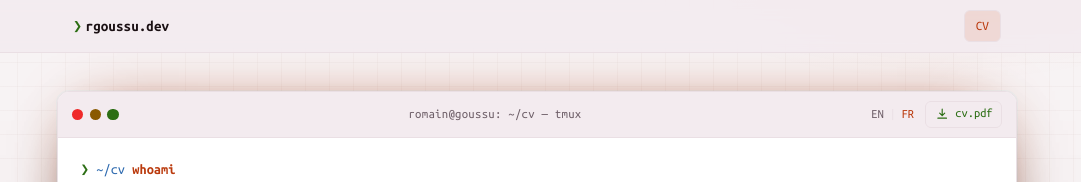
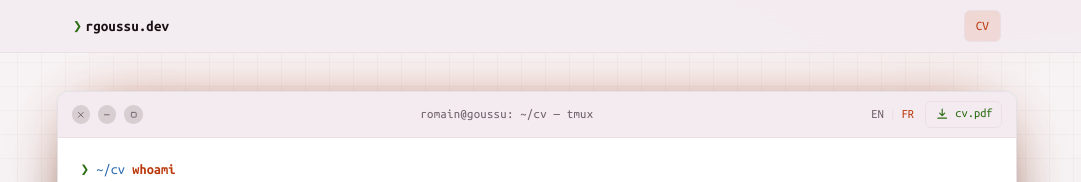
Before and after one commit to rgoussu-dev/CV-And-Blog, a plain HTML site: page cv/fr/index.html in a window 1280 px wide. Shown: the top 182 px of the page, without its empty margins (103-1184 px from the left). Drawn offline with Linux system fonts and the light colour scheme.

Commit message:
deploy CV from alfred@4a3fd0877e40a77229032d82cf13ce9c0d46a483 rgoussu-dev/Alfred@4a3fd0877e40a77229032d82cf13ce9c0d46a483

```diff
--- a/cv/assets/theme.css
+++ b/cv/assets/theme.css
@@ -111,11 +111,17 @@ body {
   background: var(--cv-bar);
   border-bottom: 1px solid var(--cv-line);
 }
-.term-dots { display: inline-flex; gap: 0.4rem; flex: 0 0 auto; }
-.term-dots i { width: 0.72rem; height: 0.72rem; border-radius: 50%; display: block; }
-.term-dots i:nth-child(1) { background: var(--cv-red); }
-.term-dots i:nth-child(2) { background: var(--cv-amber); }
-.term-dots i:nth-child(3) { background: var(--cv-green); }
+/* GNOME/Yaru window controls: glyphed circular buttons, close-first (Ubuntu Ambiance) */
+.term-btns { display: inline-flex; gap: 0.5rem; flex: 0 0 auto; }
+.term-btn {
+  width: 1.15rem; height: 1.15rem; border-radius: 50%;
+  display: inline-flex; align-items: center; justify-content: center;
+  background: color-mix(in srgb, var(--cv-ink) 14%, transparent); color: var(--cv-muted);
+  transition: background 0.15s ease, color 0.15s ease;
+}
+.term-btn svg { width: 0.6rem; height: 0.6rem; }
+.term-btn:hover { color: var(--cv-bright); background: color-mix(in srgb, var(--cv-ink) 26%, transparent); }
+.term-btn-close:hover { background: var(--cv-neon); color: #fff; }
 .term-title { flex: 1; text-align: center; color: var(--cv-faint); font-size: 0.8rem; letter-spacing: 0.02em; }
 
 .term-body { padding: 1.3rem 1.4rem 1.5rem; }
--- a/cv/fr/index.html
+++ b/cv/fr/index.html
@@ -44,7 +44,7 @@
     <div class="cv-sheet">
       <section class="term">
         <div class="term-bar">
-          <span class="term-dots" aria-hidden="true"><i></i><i></i><i></i></span>
+          <span class="term-btns" aria-hidden="true"><i class="term-btn term-btn-close"><svg viewBox="0 0 20 20" width="10" height="10" fill="none" stroke="currentColor" stroke-width="1.8" stroke-linecap="round" stroke-linejoin="round" aria-hidden="true"><path d="M5 5 15 15M15 5 5 15"/></svg></i><i class="term-btn term-btn-min"><svg viewBox="0 0 20 20" width="10" height="10" fill="none" stroke="currentColor" stroke-width="1.8" stroke-linecap="round" stroke-linejoin="round" aria-hidden="true"><path d="M5 10h10"/></svg></i><i class="term-btn term-btn-max"><svg viewBox="0 0 20 20" width="10" height="10" fill="none" stroke="currentColor" stroke-width="1.8" stroke-linecap="round" stroke-linejoin="round" aria-hidden="true"><rect x="5" y="5" width="10" height="10" rx="1.5"/></svg></i></span>
           <span class="term-title">romain@goussu: ~/cv — tmux</span>
           <span class="cv-toolbar">
       <span class="cv-langs"><a href="../">EN</a><span class="cv-lang-sep" aria-hidden="true">|</span><span class="cv-lang-cur" aria-current="true">FR</span></span>
```
Also changed, not shown: cv/index.html (+1 -1 lines), 2 other files.
